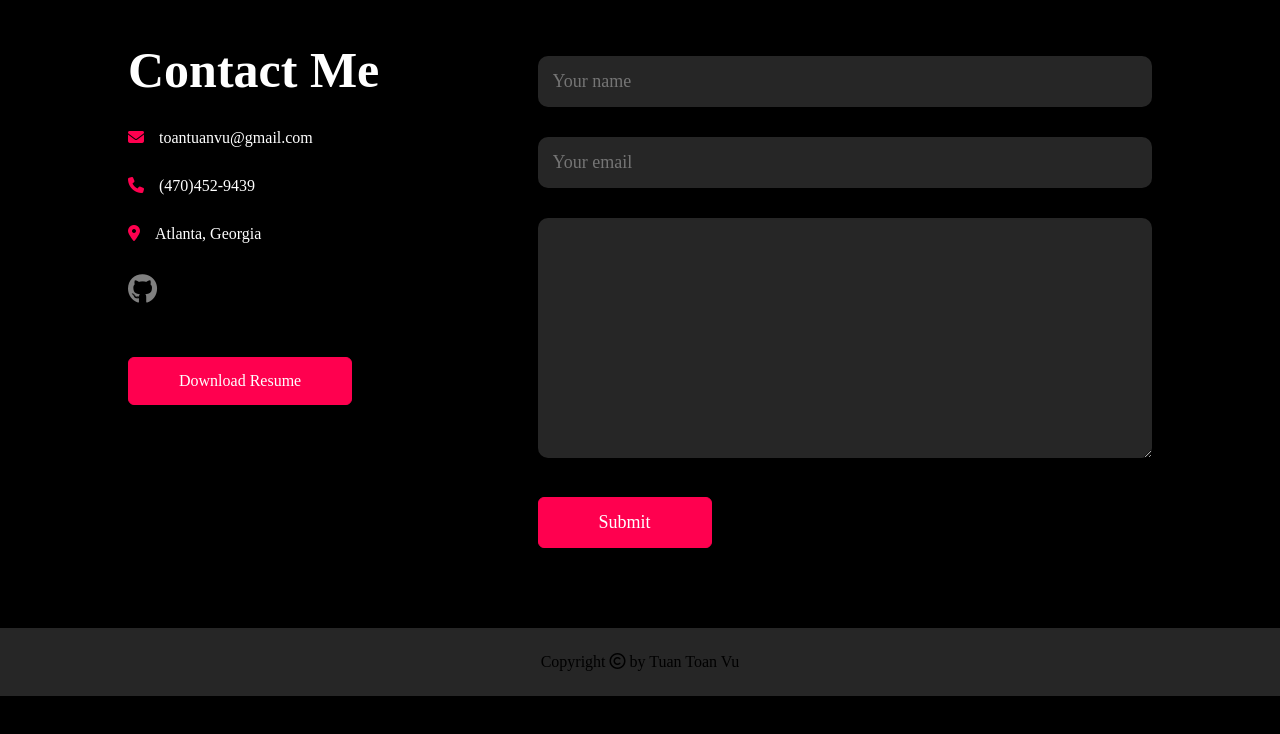
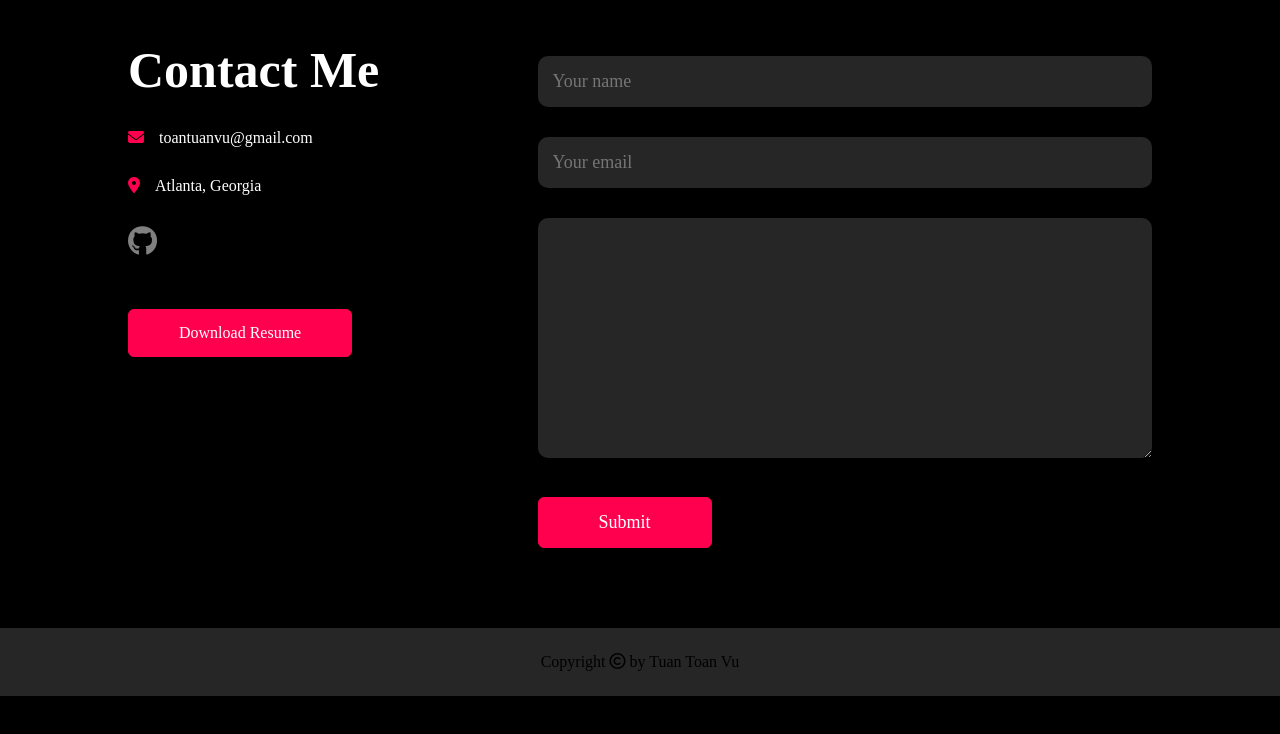
Before and after one commit to ToanTuanVu/TuanToanVu.github.io, a plain HTML site: page index.html in a window 1280 px wide. Shown: the part 2725-3459 px from the top of the page. Drawn offline with Linux system fonts and the light colour scheme.

Commit message:
update resume

```diff
--- a/index.html
+++ b/index.html
@@ -172,7 +172,6 @@
                     <div class="contact-left">
                         <h1 class="sub-title">Contact Me</h1>
                         <p><i class="fa-solid fa-envelope"></i>toantuanvu@gmail.com</p>
-                        <p><i class="fa-solid fa-phone"></i>(470)452-9439</p>
                         <p><i class="fa-solid fa-location-dot"></i>Atlanta, Georgia</p>
                         <div class="social-icons">
                             <a href="https://github.com/ToanTuanVu" target="_blank"><i
```
Also changed, not shown: 3 other files.
